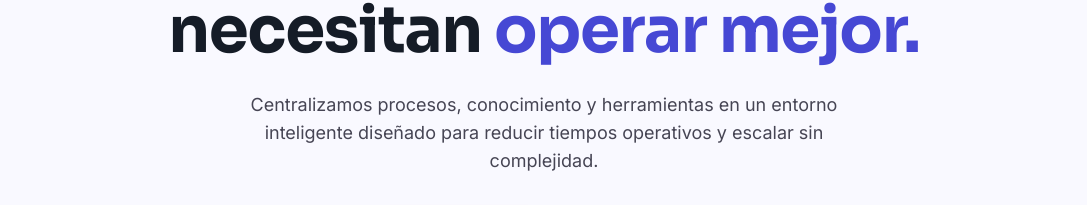
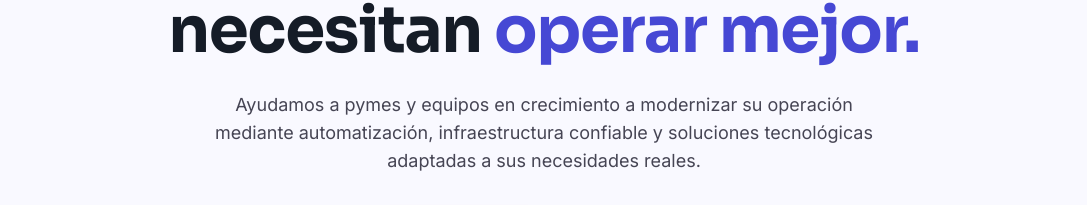
Before and after one commit to Katrix-soft/katrixland, an Angular app: page / in a window 1280 px wide. Shown: the part 309-514 px from the top of the page, without its empty margins (96-1183 px from the left). Built offline with nearby package versions, Linux system fonts and the light colour scheme.

Commit message:
Refine hero section description for SMEs

```diff
--- a/src/app/app.html
+++ b/src/app/app.html
@@ -42,7 +42,7 @@
 <!-- Hero Section -->
 <section id="inicio" class="pt-32 pb-3xl lg:pt-[160px] lg:pb-[120px] px-gutter max-w-container-max mx-auto text-center flex flex-col items-center">
 <h1 class="font-display-lg text-display-lg md:text-[64px] md:leading-[72px] text-on-surface max-w-3xl mb-lg">Tecnología integral para empresas que necesitan <span class="text-primary">operar mejor.</span></h1>
-<p class="font-body-lg text-body-lg text-on-surface-variant max-w-2xl mb-xl">Centralizamos procesos, conocimiento y herramientas en un entorno inteligente diseñado para reducir tiempos operativos y escalar sin complejidad.</p>
+<p class="font-body-lg text-body-lg text-on-surface-variant max-w-2xl mb-xl">Ayudamos a pymes y equipos en crecimiento a modernizar su operación mediante automatización, infraestructura confiable y soluciones tecnológicas adaptadas a sus necesidades reales.</p>
 <div class="flex flex-col sm:flex-row gap-md justify-center w-full sm:w-auto">
 <button class="font-label-md text-label-md text-white bg-gradient-to-r from-red-500 to-rose-600 rounded-full px-[32px] py-[16px] hover:shadow-xl hover:shadow-red-500/40 hover:-translate-y-1 transition-all duration-300 shadow-lg shadow-red-500/30 flex items-center justify-center gap-2">
                     Prueba Gratuita
```
